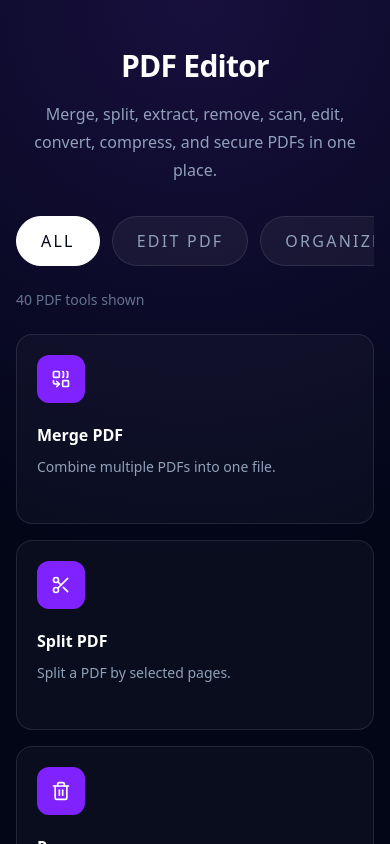
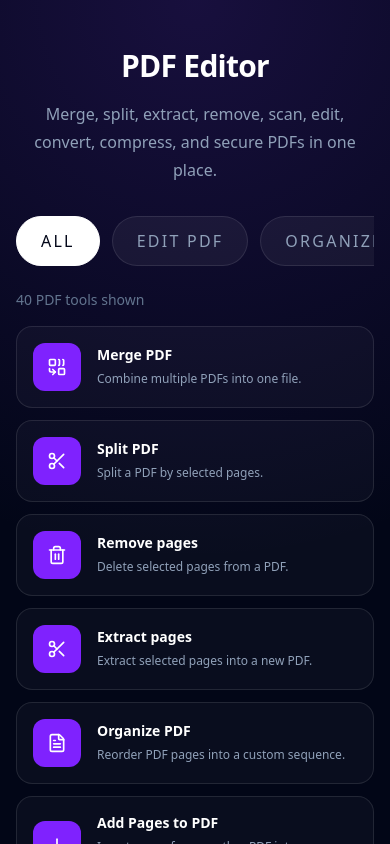
Before and after one commit to Surya-1301/PDFVerse, a Next.js app: page /pdf-editor in a window 390 px wide. Shown: the top 844 px of the page. Built offline with nearby package versions, Linux system fonts and the light colour scheme.

Commit message:
“PDFVerse”

```diff
--- a/app/page.tsx
+++ b/app/page.tsx
@@ -277,13 +277,6 @@ const pdfTools = [
     icon: FileText,
   },
   {
-    title: "PDF to PDF/A",
-    description: "Convert a PDF into archival PDF/A format.",
-    href: "/pdf-editor?tool=pdf-to-pdfa",
-    category: "convertFromPdf" as Category,
-    icon: FileText,
-  },
-  {
     title: "Batch Compress",
     description: "Compress multiple PDFs and download one ZIP file.",
     href: "/pdf-editor?tool=batch-compress",
--- a/app/pdf-editor/page.tsx
+++ b/app/pdf-editor/page.tsx
@@ -2946,7 +2946,8 @@ function PdfEditorPageContent() {
             <span>{visibleModes.length} PDF tools shown</span>
           </div>
 
-          <div className="mt-6 grid gap-4 sm:grid-cols-2 lg:grid-cols-3 xl:grid-cols-5">
+          {/* Desktop / tablet: keep the existing PDF tool-card layout */}
+          <div className="mt-6 hidden gap-4 sm:grid sm:grid-cols-2 lg:grid-cols-3 xl:grid-cols-5">
             {visibleModes.map((item) => (
               <button
                 key={`tool-${item.id}`}
@@ -2964,6 +2965,33 @@ function PdfEditorPageContent() {
                 <p className="mt-2 line-clamp-3 text-sm leading-6 text-slate-400">
                   {item.description}
                 </p>
+              </button>
+            ))}
+          </div>
+
+          {/* Mobile only: icon on the left, title + description on the right */}
+          <div className="mt-4 grid gap-3 sm:hidden">
+            {visibleModes.map((item) => (
+              <button
+                key={`tool-mobile-${item.id}`}
+                type="button"
+                onClick={() => switchMode(item.id)}
+                className="group flex w-full items-center gap-4 rounded-2xl border border-white/10 bg-white/[0.03] p-4 text-left transition active:scale-[0.99] hover:border-violet-500/50 hover:bg-white/[0.05]"
+              >
+                {/* Mobile icon */}
+                <div className="flex h-12 w-12 shrink-0 items-center justify-center rounded-xl bg-violet-600 text-white transition group-hover:bg-violet-500">
+                  {item.icon}
+                </div>
+
+                {/* Mobile right-hand description */}
+                <div className="min-w-0 flex-1">
+                  <h2 className="text-sm font-semibold leading-5 text-white">
+                    {item.title}
+                  </h2>
+                  <p className="mt-1 line-clamp-2 text-xs leading-5 text-slate-400">
+                    {item.description}
+                  </p>
+                </div>
               </button>
             ))}
           </div>
@@ -4205,6 +4233,8 @@ function PdfEditorPageContent() {
         </div>
       ) : null}
 
+
+      {showToolPanel ? (
         <HowToUse
           title="How to use PDF Editor"
           subtitle=""
@@ -4247,6 +4277,8 @@ function PdfEditorPageContent() {
             },
           ]}
         />
+      ) : null}
+
     </Container>
   );
 }
--- a/components/Footer.tsx
+++ b/components/Footer.tsx
@@ -119,29 +119,32 @@ export default function Footer() {
           </div>
 
           {/* Company / Support */}
-          <div>
+          <div className="min-w-0">
             <h3 className="text-sm font-bold uppercase tracking-wider text-slate-900">
               Support
             </h3>
 
-            <ul className="mt-5 space-y-3">
+            {/* Mobile: one horizontal non-wrapping row.
+                Desktop/tablet: original vertical layout. */}
+            <div className="mt-5 w-full overflow-x-auto md:overflow-visible">
+              <ul className="flex w-max min-w-full flex-nowrap items-center gap-5 whitespace-nowrap md:w-auto md:min-w-0 md:flex-col md:items-start md:gap-3">
                 {footerLinks.map((item) => {
                   const Icon = item.icon;
 
                   return (
-                  <li key={item.href}>
+                    <li key={item.href} className="shrink-0">
                       <Link
                         href={item.href}
-                      className="group inline-flex items-center gap-2 text-sm text-slate-500 transition hover:text-red-600"
+                        className="group inline-flex items-center gap-2 whitespace-nowrap text-sm text-slate-500 transition hover:text-red-600"
                       >
-                      <Icon className="h-4 w-4 text-slate-400 transition group-hover:text-red-500" />
-
+                        <Icon className="h-4 w-4 shrink-0 text-slate-400 transition group-hover:text-red-500" />
                         <span>{item.label}</span>
                       </Link>
                     </li>
                   );
                 })}
               </ul>
+            </div>
           </div>
         </div>
 
--- a/components/HowToUse.tsx
+++ b/components/HowToUse.tsx
@@ -40,7 +40,8 @@ export function HowToUse({
           className="absolute left-[16.66%] right-[16.66%] top-7 hidden h-px bg-gradient-to-r from-transparent via-violet-500/30 to-transparent lg:block"
         />
 
-        <div className="grid gap-5 sm:grid-cols-2 lg:grid-cols-3">
+        {/* Desktop / tablet: original card layout */}
+        <div className="hidden gap-5 sm:grid sm:grid-cols-2 lg:grid-cols-3">
           {steps.map((step, index) => (
             <div
               key={`${step.title}-${index}`}
@@ -72,6 +73,38 @@ export function HowToUse({
             </div>
           ))}
         </div>
+
+        {/* Mobile only: icon on the left, title + description on the right */}
+        <div className="grid gap-3 sm:hidden">
+          {steps.map((step, index) => (
+            <div
+              key={`${step.title}-mobile-${index}`}
+              className="flex items-center gap-4 rounded-2xl border border-cyan-400/10 bg-[#071522] p-4 shadow-[0_8px_24px_rgba(0,0,0,0.18)]"
+            >
+              {/* Cyan icon */}
+              <div className="flex h-14 w-14 shrink-0 items-center justify-center rounded-2xl border border-cyan-400/10 bg-[#092B40] text-[#63E5F7] shadow-[0_0_18px_rgba(34,211,238,0.08)]">
+                {step.icon}
+              </div>
+
+              {/* Right-side content */}
+              <div className="min-w-0 flex-1 pr-1">
+                <div className="flex items-start justify-between gap-2">
+                  <h3 className="text-[14px] font-semibold leading-5 text-white">
+                    {step.title}
+                  </h3>
+
+                  <span className="shrink-0 text-[11px] font-bold text-slate-600">
+                    {String(index + 1).padStart(2, "0")}
+                  </span>
+                </div>
+
+                <p className="mt-1 text-[12px] leading-5 text-slate-400">
+                  {step.description}
+                </p>
+              </div>
+            </div>
+          ))}
+        </div>
       </div>
     </section>
   );
```
Also changed, not shown: 1 other file (tests, documents, lock files or other folders). Lines whose indentation alone changed are shown as unchanged.
